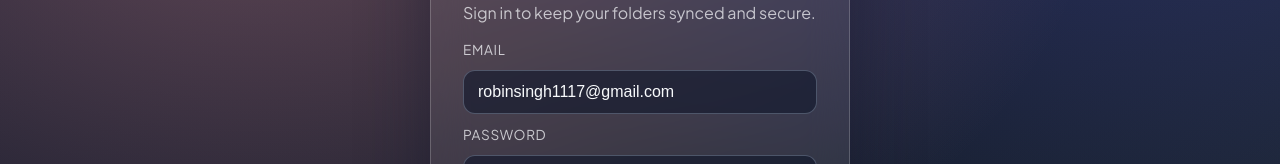
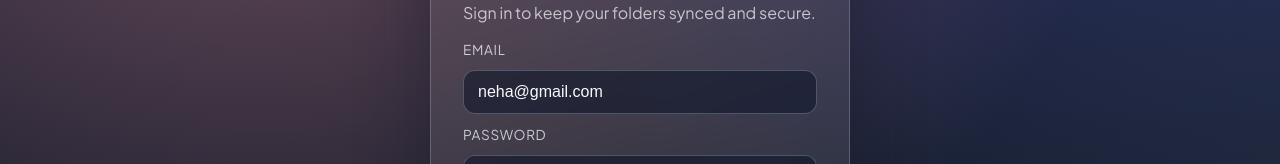
Before and after one commit to robin1117/Simple-Google-drive-Frontend-React-, a React (Vite) app: page /login in a window 1280 px wide. Shown: the part 291-455 px from the top of the page. Built offline with nearby package versions, Linux system fonts and the light colour scheme.

Commit message:
setting auto fill gmail and pass of Neha

```diff
--- a/src/Directory.jsx
+++ b/src/Directory.jsx
@@ -407,7 +407,7 @@ const Directory = () => {
                   <FaDownload />
                   <span>Download</span>
                 </a> */}
-                {/* <button
+                <button
                   className="dir-button ghost"
                   onClick={() => {
                     handleRename(_id, fileName, "file");
@@ -415,7 +415,7 @@ const Directory = () => {
                 >
                   <FaPen />
                   <span>Rename</span>
-                </button> */}
+                </button>
                 {/* <button
                   className="dir-button danger"
                   onClick={() => {
--- a/src/Login.jsx
+++ b/src/Login.jsx
@@ -5,8 +5,8 @@ import { baseUrl } from "./baseUrl";
 const Login = () => {
   let navigate = useNavigate();
   const [formData, setFormData] = useState({
-    email: "robinsingh1117@gmail.com",
-    password: "12345",
+    email: "neha@gmail.com",
+    password: "abcd",
   });
   const [isLogined, isLoginedSet] = useState(false);
   const [error, errorSet] = useState("");
```
